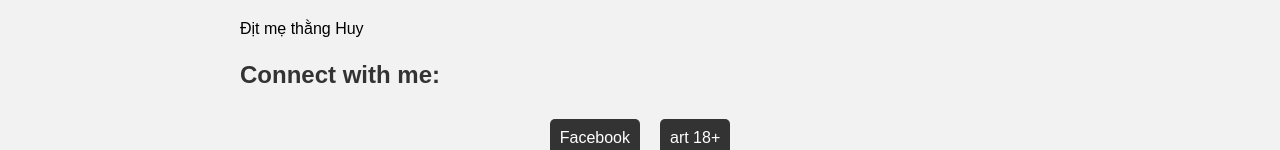
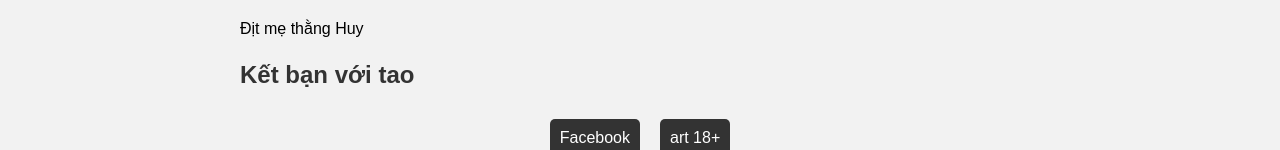
Before and after one commit to ngocuong2k4/ngocuong2k4.github.io, a plain HTML site: page index.html in a window 1280 px wide. Shown: the part 148-298 px from the top of the page. Drawn offline with Linux system fonts and the light colour scheme.

Commit message:
Update index.html

```diff
--- a/index.html
+++ b/index.html
@@ -64,7 +64,7 @@
 		<div>
 			<h2>Hi, I'm [Ngô Xuân Cường]!</h2>
 			<p>Địt mẹ thằng Huy</p>
-			<h2>Connect with me:</h2>
+			<h2>Kết bạn với tao</h2>
 			<ul>
 				<li><a href="https://www.facebook.com/profile.php?id=100025425642969">Facebook</a></li>
 				<li><a href="https://www.pinterest.com/pin/198439927321128072/">art 18+</a></li>
```
